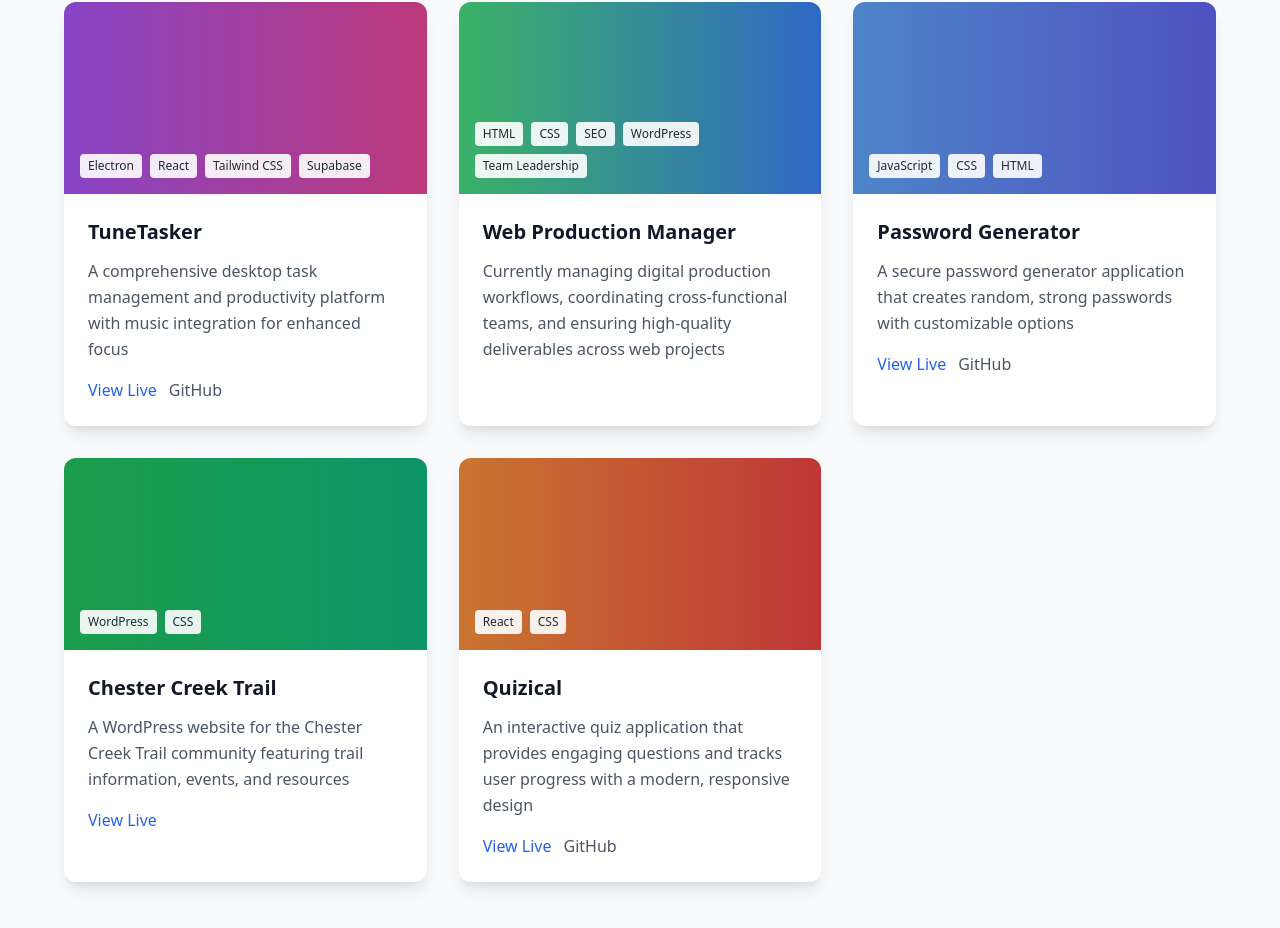
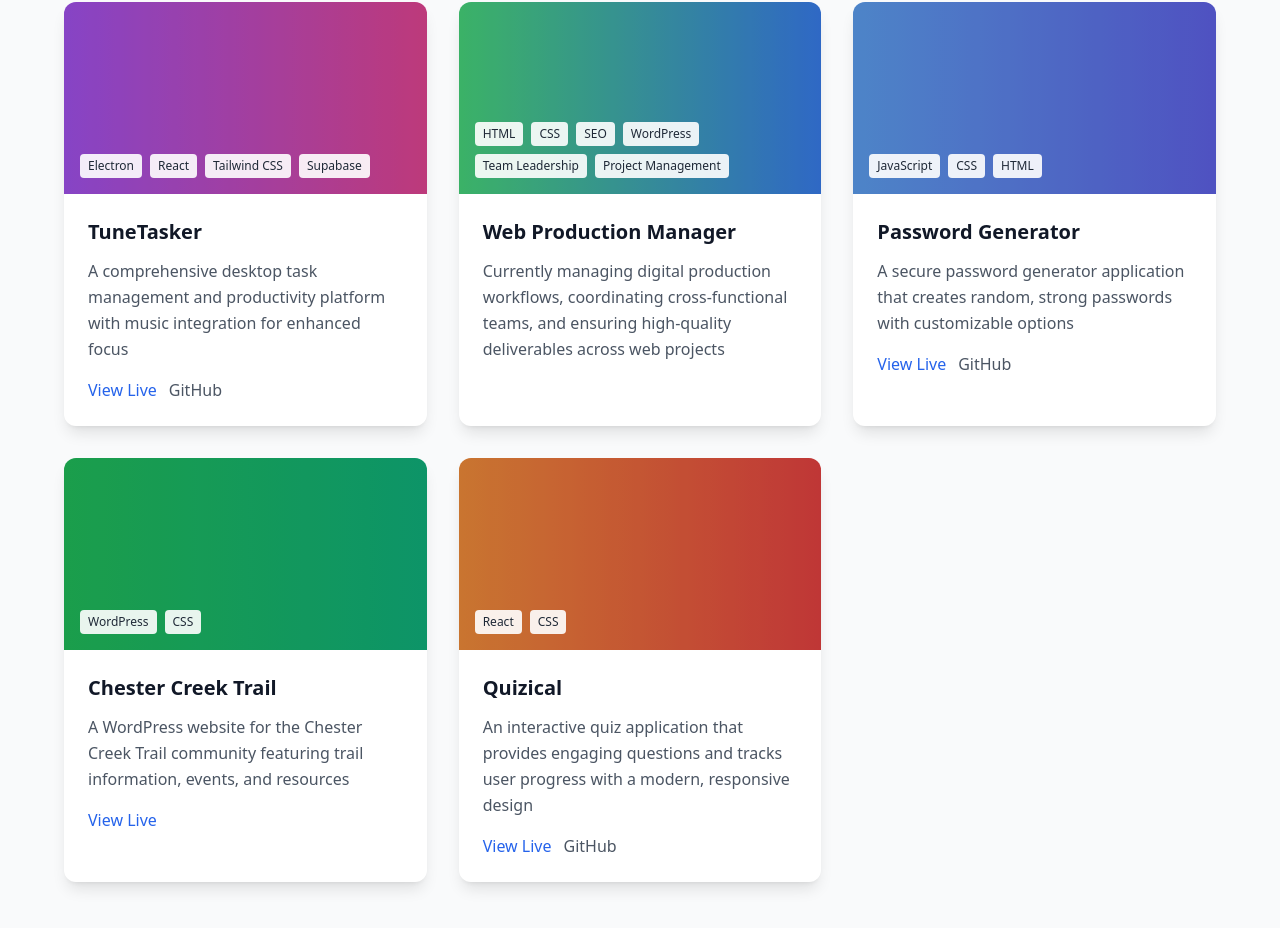
Before and after one commit to seantcoleman/portfolio, a React (Vite) app: page / in a window 1280 px wide. Shown: the part 1628-2556 px from the top of the page. Built offline with nearby package versions, Linux system fonts and the light colour scheme.

Commit message:
timing and skills update

```diff
--- a/src/App.jsx
+++ b/src/App.jsx
@@ -24,7 +24,7 @@
       } else {
         clearInterval(typingEffect);
       }
-    }, 80);
+    }, 50);
 
     return () => clearInterval(typingEffect);
   }, []);
@@ -161,7 +161,14 @@
       title: "Web Production Manager",
       description:
         "Currently managing digital production workflows, coordinating cross-functional teams, and ensuring high-quality deliverables across web projects",
-      tech: ["HTML", "CSS", "SEO", "WordPress", "Team Leadership"],
+      tech: [
+        "HTML",
+        "CSS",
+        "SEO",
+        "WordPress",
+        "Team Leadership",
+        "Project Management",
+      ],
       color: "from-green-400 to-blue-500",
       github: null,
     },
```
